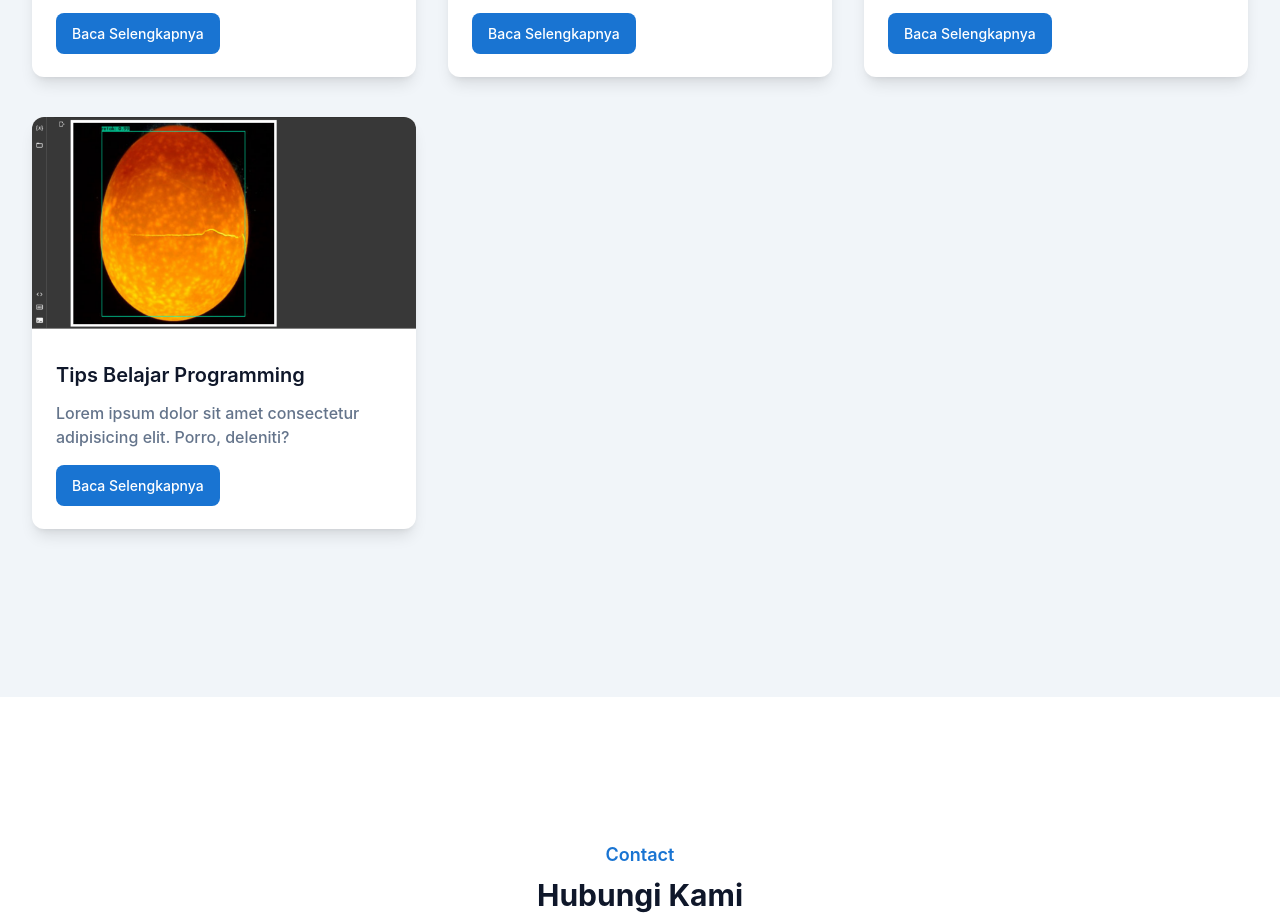
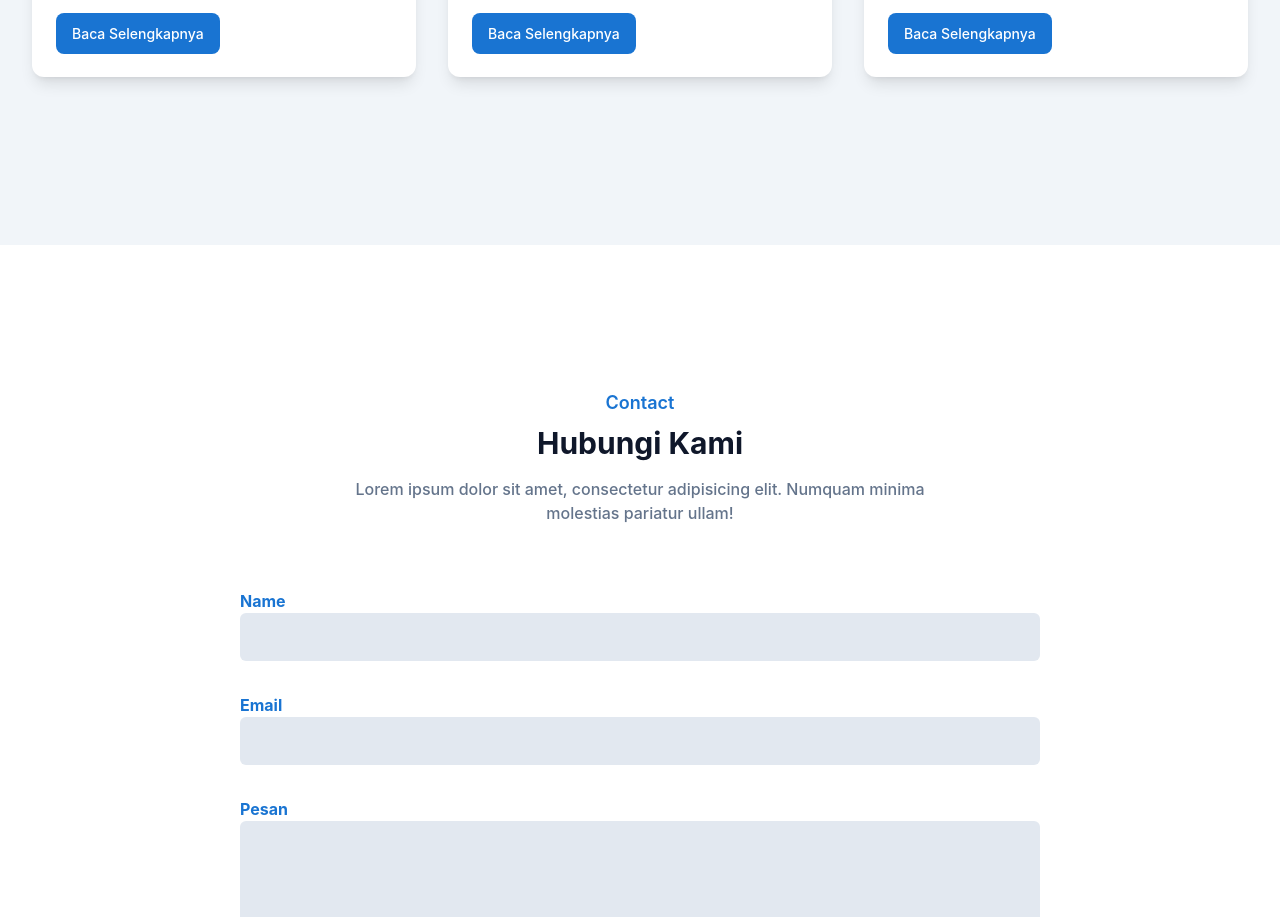
Before and after one commit to ArsyianRizkiPratama/portfolio, a website: page index.html in a window 1280 px wide. Shown: the part 3860-4777 px from the top of the page. Drawn offline with Linux system fonts and the light colour scheme.

Commit message:
comment last blog

```diff
--- a/index.html
+++ b/index.html
@@ -235,7 +235,7 @@
                         </div>
                     </div>
                 </div>
-                <div class="w-full px-4 lg:w-1/2 xl:w-1/3">
+<!--                 <div class="w-full px-4 lg:w-1/2 xl:w-1/3">
                     <div class="bg-white rounded-xl shadow-lg overflow-hidden mb-10">
                         <img src="dist/img/portfolio/1.png" alt="chatGPT" class="w-full">
                         <div class="py-8 px-6">
@@ -244,7 +244,7 @@
                             <a href="#" class="font-medium text-sm text-white bg-primary py-3 px-4 rounded-lg hover:opacity-80">Baca Selengkapnya</a>
                         </div>
                     </div>
-                </div>
+                </div> -->
             </div>
         </div>
     </section>
```
